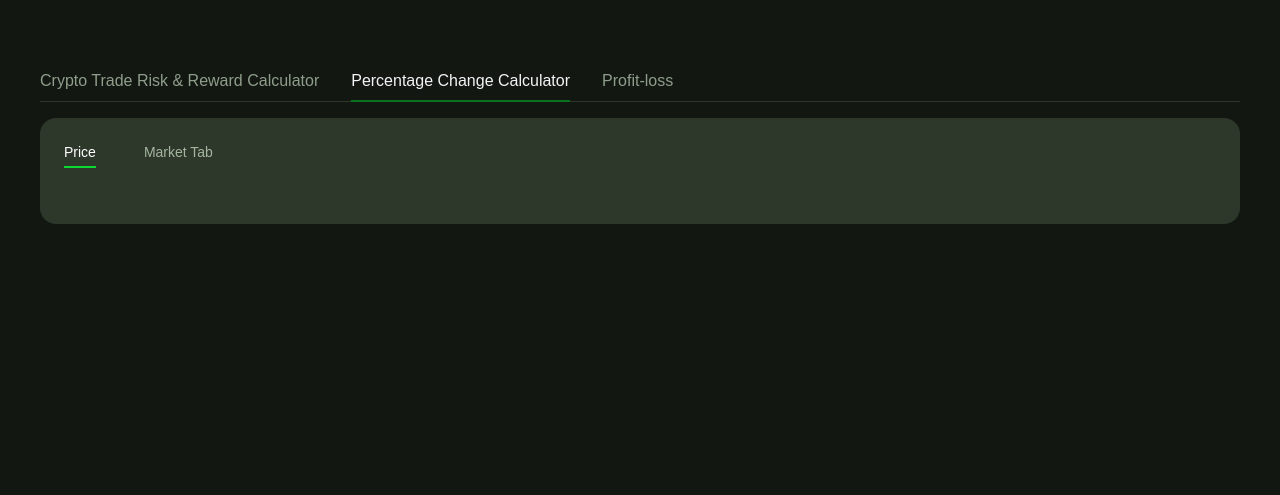
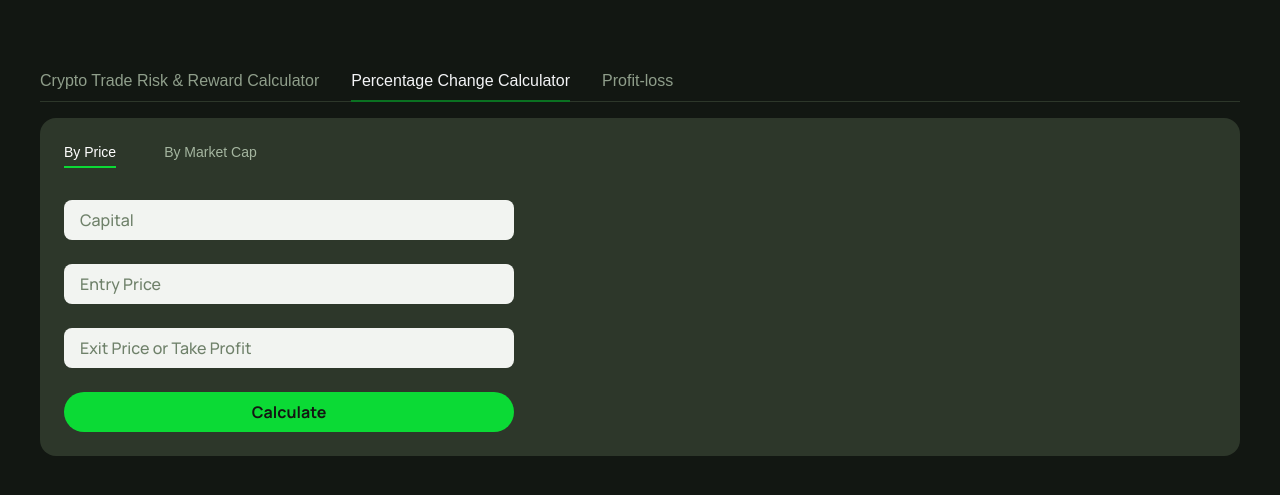
Before and after one commit to mindfullMellow/My-Crypto-Portfolio, a website built with Vite: page calculator.html in a window 1280 px wide. Shown: the part 187-682 px from the top of the page. Built offline with nearby package versions, Linux system fonts and the light colour scheme.

Commit message:
PROGRESS: building the calulator: built the html sturcture for the percentge calculator

```diff
--- a/calculator.html
+++ b/calculator.html
@@ -379,18 +379,68 @@
           <ul class="flex items-center justify-start space-x-12 text-sm font-medium font-Noto">
             <li
               class="pb-1 transition-all duration-200 ease-in border-b-2 border-opacity-0 cursor-pointer text-text-color-1 border-change-green pc-btn"
-              data-tab="by-price" onclick="switchPercentageCalculator('by-price')">Price</li>
+              data-tab="by-price" onclick="switchPercentageCalculator('by-price')">By Price</li>
             <li
               class="pb-1 transition-all duration-200 ease-in border-b-2 border-opacity-0 cursor-pointer text-text-color-1 border-change-green pc-btn"
-              data-tab="market-cap" onclick="switchPercentageCalculator('market-cap')">Market Tab</li>
+              data-tab="market-cap" onclick="switchPercentageCalculator('market-cap')">By Market Cap</li>
           </ul>
 
 
           <!-- By price tab -->
-          <div class="text-white pc-content" id="by-price">
-            <p></p>
+          <div class="flex-col flex-wrap items-start hidden w-full gap-16 lg:flex-row pc-content" id="by-price">
+            <!-- BY-PRICE TAB INPUT -->
+            <div class="flex flex-col gap-6 w-full lg:max-w-[450px]    font-manrope">
+
+              <!-- Capital Input -->
+              <input type="text" id="by-price-capital" placeholder="Capital"
+                class="w-full px-4 py-2 text-base font-medium leading-normal border-none rounded-lg placeholder:text-placeholder bg-input-bg text-input-text focus:outline-0 focus:ring-hover focus:ring-2 caret-hover"
+                required>
+
+              <!-- Entry Input -->
+              <input type="text" id="by-price-entry" placeholder="Entry Price"
+                class="w-full px-4 py-2 text-base font-medium leading-normal border-none rounded-lg placeholder:text-placeholder bg-input-bg text-input-text focus:outline-0 focus:ring-hover focus:ring-2 caret-hover"
+                required>
+
+              <!-- Exit PRice -->
+              <input type="text" id="by-price-exit" placeholder="Exit Price or Take Profit"
+                class="w-full px-4 py-2 text-base font-medium leading-normal border-none rounded-lg placeholder:text-placeholder bg-input-bg text-input-text focus:outline-0 focus:ring-hover focus:ring-2 caret-hover"
+                required>
+
+              <!-- pc button -->
+              <button class="px-4 py-2 text-base font-bold leading-normal rounded-full text-input-text bg-change-green"
+                id="by-price-btn">Calculate</button>
+            </div>
+
+
+
           </div>
-          <div class="pc-content" id="market-cap"></div>
+
+
+          <div class="flex-col flex-wrap items-start hidden w-full gap-16 lg:flex-row pc-content" id="market-cap">
+            <!-- BY-MARKET TAB INPUT -->
+            <div class="flex flex-col gap-6 w-full lg:max-w-[450px]    font-manrope">
+              <!-- Capital Input -->
+              <input type="text" id="by-market-cap-capital" placeholder="Capital"
+                class="w-full px-4 py-2 text-base font-medium leading-normal border-none rounded-lg placeholder:text-placeholder bg-input-bg text-input-text focus:outline-0 focus:ring-hover focus:ring-2 caret-hover"
+                required>
+
+              <!-- Entry Input -->
+              <input type="text" id="by-market-cap-entry" placeholder="Entry Price"
+                class="w-full px-4 py-2 text-base font-medium leading-normal border-none rounded-lg placeholder:text-placeholder bg-input-bg text-input-text focus:outline-0 focus:ring-hover focus:ring-2 caret-hover"
+                required>
+
+              <!-- Exit PRice -->
+              <input type="text" id="by-market-cap-exit" placeholder="Exit Price or Take Profit"
+                class="w-full px-4 py-2 text-base font-medium leading-normal border-none rounded-lg placeholder:text-placeholder bg-input-bg text-input-text focus:outline-0 focus:ring-hover focus:ring-2 caret-hover"
+                required>
+
+              <!-- pc button -->
+              <button class="px-4 py-2 text-base font-bold leading-normal rounded-full text-input-text bg-change-green"
+                id="by-market-cap-btn">Calculate</button>
+
+            </div>
+
+          </div>
 
         </div>
       </div>
--- a/src/calc.js
+++ b/src/calc.js
@@ -554,8 +554,9 @@ shortLeverageInput.addEventListener("focus", () => {
     shortLeverageInput.value = val.replace(/[^0-9.]/g, "");
   }
 });
-
-//////////////////////////////////////////////////////
+////////////////////////////////////////////////////////////////////////////
+// PERCENTAGE CALCULATOR LOGIC
+////////////////////////////////////////////////////////////////////////////
 // Selective calculator tab switching function (percentage calculator (pc))
 window.switchPercentageCalculator = function (PcId) {
   //hide all pc content divs
```
